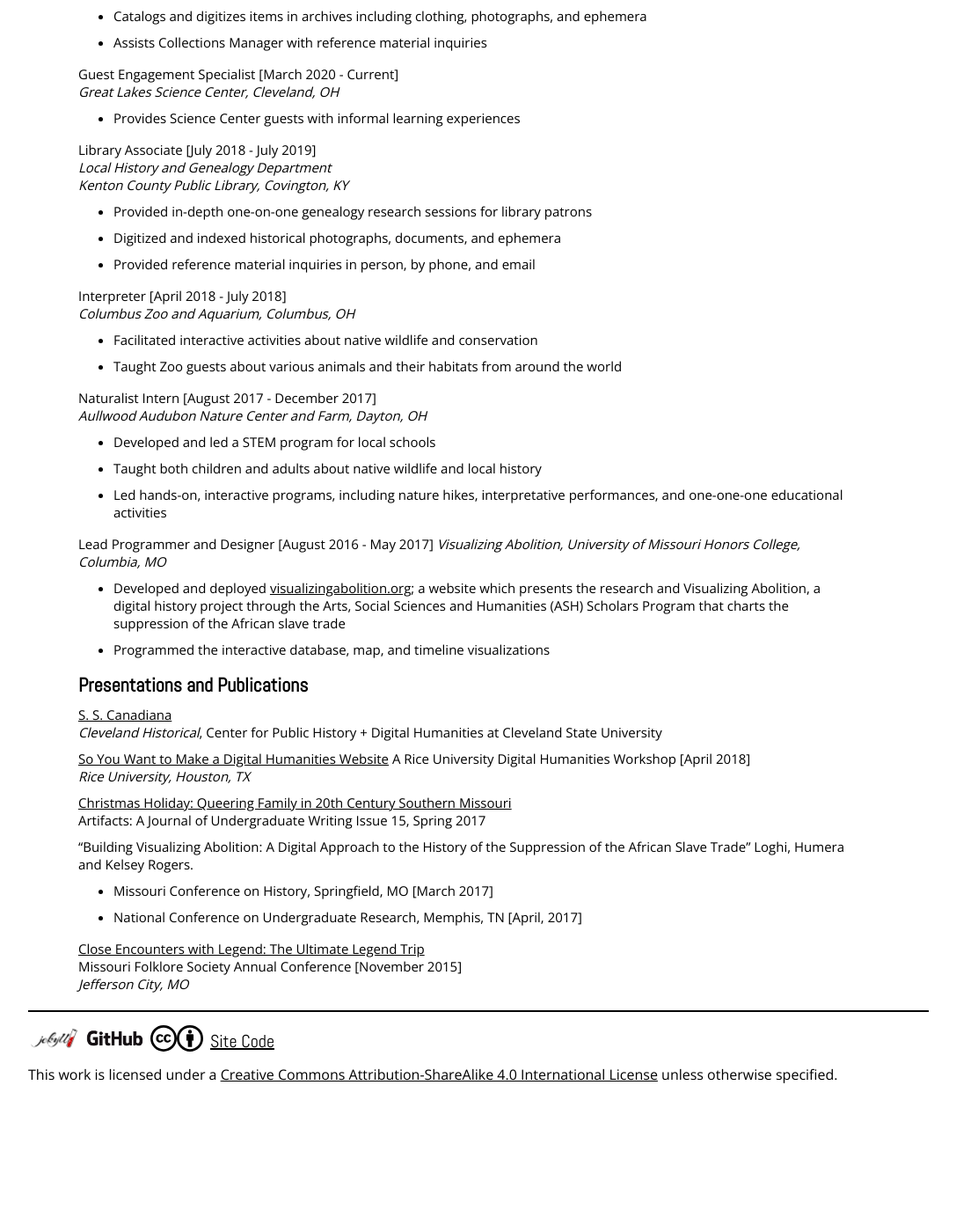
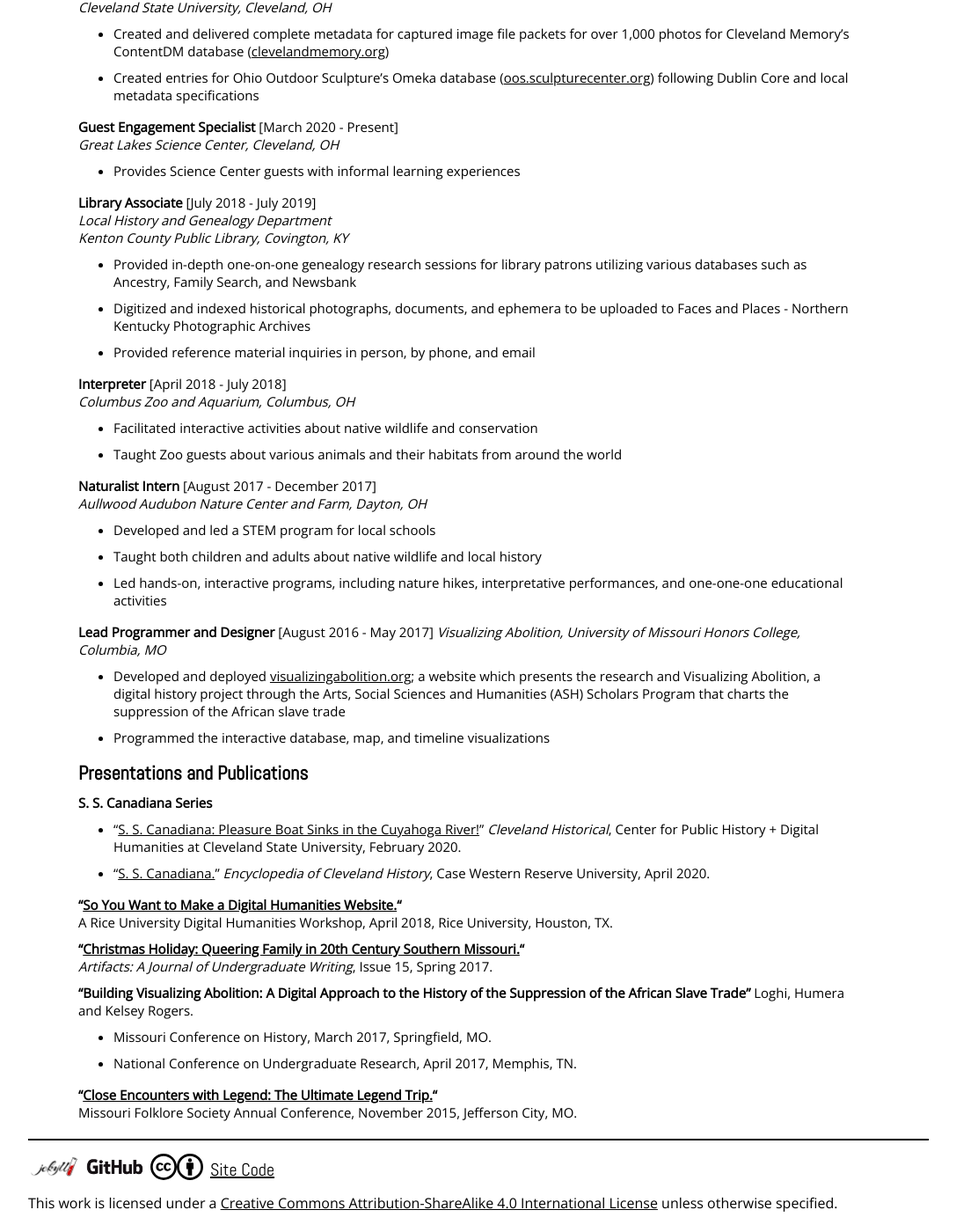
Before and after one commit to krogersst/krogersst.github.io, a Jekyll site: the page built from resume.md, in a window 1280 px wide and 1400 px high, scrolled down 572 px. Shown: the whole window at 88% size, without its empty margins (96-1183 px from the left). Built offline with Jekyll 4.4.1, drawn with Linux system fonts in a browser that asks for light colours; nearby versions of some CDN libraries; before the commit the page ends 1834 px from its top, so only the background shows below that; some of the changed text lies outside the part shown.

Commit message:
Update Main Resume

```diff
--- a/resume.md
+++ b/resume.md
@@ -4,69 +4,69 @@
 permalink: /resume/
 header-pic: toadstools_n278_w1150.jpg
 ---
+Full PDF [here]({{ site.baseurl }}/assets/Resume_KRogers2020.pdf).
+
 #### Education
-[Masters of Library and Information Science]({{ site.baseurl }}/mlis/) [Fall 2018 - Spring 2020]
+**[Masters of Library and Information Science]({{ site.baseurl }}/mlis/)** [May 2020]
 _Kent State University, Kent, OH_
 - Emphasis on Digital Cultural Heritage Informatics
 
-Bachelor of Arts, Anthropology [Fall 2013 - Spring 2017]
+**Bachelor of Arts, Anthropology** [May 2017]
 _University of Missouri, Columbia, MO_
 - Emphasis on Cultural Anthropology
 
 #### Experience
-[Special Collections Intern]({{ site.baseurl }}/mlis/practicum/about) [January 2020 - Current]
-_Cleveland State University Special Collections, Cleveland, OH_
-- Processes and creates metadata entries for over 1,000 photos for [Cleveland Memory](https://clevelandmemory.org)
-- Created content for and updated Special Collections' online [local history research guide](https://researchguides.csuohio.edu/localhistory) on the LibGuides platform
-- Contributed entries to [Ohio Outdoor Sculpture's](https://oos.sculpturecenter.org) Omeka Database
-
-Archives Intern [September 2019 - Current]
+**Museum Collections Intern** [September 2019 - Present]
 _International Women's Air and Space Museum, Cleveland, OH_
-- Catalogs and digitizes items in archives including clothing, photographs, and ephemera
+- Catalogs and digitizes items in archives including clothing, photographs, and ephemera to facilitate large-scale collection assessment project
 - Assists Collections Manager with reference material inquiries
 
-Guest Engagement Specialist [March 2020 - Current]
+**[Digital Special Collections Intern]({{ site.baseurl }}/mlis/practicum/about)** [January 2020 - May 2020]
+_Cleveland State University, Cleveland, OH_
+- Created and delivered complete metadata for captured image file packets for over 1,000 photos for Cleveland Memory’s ContentDM database ([clevelandmemory.org](clevelandmemory.org))
+- Created entries for Ohio Outdoor Sculpture's Omeka database ([oos.sculpturecenter.org](oos.sculpturecenter.org)) following Dublin Core and local metadata specifications
+
+**Guest Engagement Specialist** [March 2020 - Present]
 _Great Lakes Science Center, Cleveland, OH_
 - Provides Science Center guests with informal learning experiences
 
-Library Associate [July 2018 - July 2019]
+**Library Associate** [July 2018 - July 2019]
 _Local History and Genealogy Department
 Kenton County Public Library, Covington, KY_
-- Provided in-depth one-on-one genealogy research sessions for library patrons
-- Digitized and indexed historical photographs, documents, and ephemera
+- Provided in-depth one-on-one genealogy research sessions for library patrons utilizing various databases such as Ancestry, Family Search, and Newsbank
+- Digitized and indexed historical photographs, documents, and ephemera to be uploaded to Faces and Places - Northern Kentucky Photographic Archives
 - Provided reference material inquiries in person, by phone, and email
 
-Interpreter [April 2018 - July 2018]
+**Interpreter** [April 2018 - July 2018]
 _Columbus Zoo and Aquarium, Columbus, OH_
 - Facilitated interactive activities about native wildlife and conservation
 - Taught Zoo guests about various animals and their habitats from around the world
 
-Naturalist Intern [August 2017 - December 2017]
+**Naturalist Intern** [August 2017 - December 2017]
 _Aullwood Audubon Nature Center and Farm, Dayton, OH_
 - Developed and led a STEM program for local schools
 - Taught both children and adults about native wildlife and local history
 - Led hands-on, interactive programs, including nature hikes, interpretative performances, and one-one-one educational activities
 
-Lead Programmer and Designer [August 2016 - May 2017]
+**Lead Programmer and Designer** [August 2016 - May 2017]
 _Visualizing Abolition, University of Missouri Honors College, Columbia, MO_
 - Developed and deployed [visualizingabolition.org](http://visualizingabolition.org); a website which presents the research and Visualizing Abolition, a digital history project through the Arts, Social Sciences and Humanities (ASH) Scholars Program that charts the suppression of the African slave trade
 - Programmed the interactive database, map, and timeline visualizations
 
 #### Presentations and Publications
-[S. S. Canadiana](https://clevelandhistorical.org/items/show/905)
-_Cleveland Historical_, Center for Public History + Digital Humanities at Cleveland State University
+**S. S. Canadiana Series**
+- "[S. S. Canadiana: Pleasure Boat Sinks in the Cuyahoga River!](https://clevelandhistorical.org/items/show/905)" _Cleveland Historical_, Center for Public History + Digital Humanities at Cleveland State University, February 2020.
+- "[S. S. Canadiana.](https://case.edu/ech/articles/c/s-s-canadiana)" _Encyclopedia of Cleveland History_, Case Western Reserve University, April 2020.
 
-[So You Want to Make a Digital Humanities Website]({{ site.baseurl }}{% post_url 2018-02-23-digital-humanities-website %})
-A Rice University Digital Humanities Workshop [April 2018]
-_Rice University, Houston, TX_
+**"[So You Want to Make a Digital Humanities Website.]({{ site.baseurl }}{% post_url 2018-02-23-digital-humanities-website %})"**
+A Rice University Digital Humanities Workshop, April 2018, Rice University, Houston, TX.
 
-[Christmas Holiday: Queering Family in 20th Century Southern Missouri](https://artifactsjournal.missouri.edu/2017/05/christmas-holiday-queering-family-in-20th-century-southern-missouri)
-Artifacts: A Journal of Undergraduate Writing Issue 15, Spring 2017
+**"[Christmas Holiday: Queering Family in 20th Century Southern Missouri.](https://artifactsjournal.missouri.edu/2017/05/christmas-holiday-queering-family-in-20th-century-southern-missouri)"**
+_Artifacts: A Journal of Undergraduate Writing_, Issue 15, Spring 2017.
 
-"Building Visualizing Abolition: A Digital Approach to the History of the Suppression of the African Slave Trade" Loghi, Humera and Kelsey Rogers.
-- Missouri Conference on History, Springfield, MO [March 2017]
-- National Conference on Undergraduate Research, Memphis, TN [April, 2017]
+**"Building Visualizing Abolition: A Digital Approach to the History of the Suppression of the African Slave Trade"** Loghi, Humera and Kelsey Rogers.
+- Missouri Conference on History, March 2017, Springfield, MO.
+- National Conference on Undergraduate Research, April 2017, Memphis, TN.
 
-[Close Encounters with Legend: The Ultimate Legend Trip]({{ site.baseurl }}{% post_url 2017-07-23-close-encounters %})
-Missouri Folklore Society Annual Conference [November 2015]
-_Jefferson City, MO_
+**"[Close Encounters with Legend: The Ultimate Legend Trip.]({{ site.baseurl }}{% post_url 2017-07-23-close-encounters %})"**
+Missouri Folklore Society Annual Conference, November 2015, Jefferson City, MO.
```
Also changed, not shown: 1 other file.
